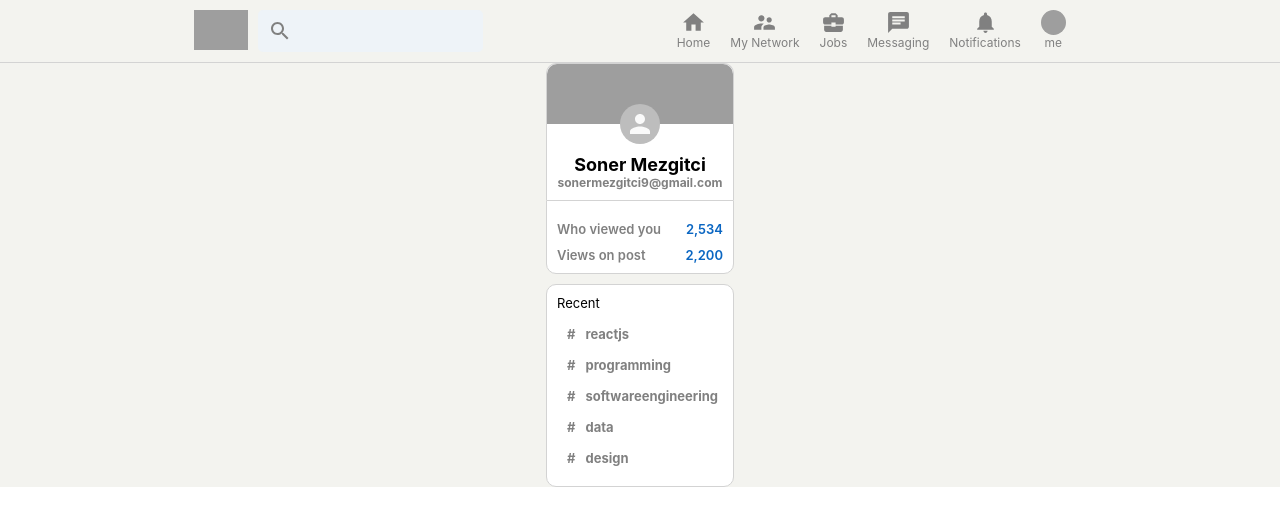
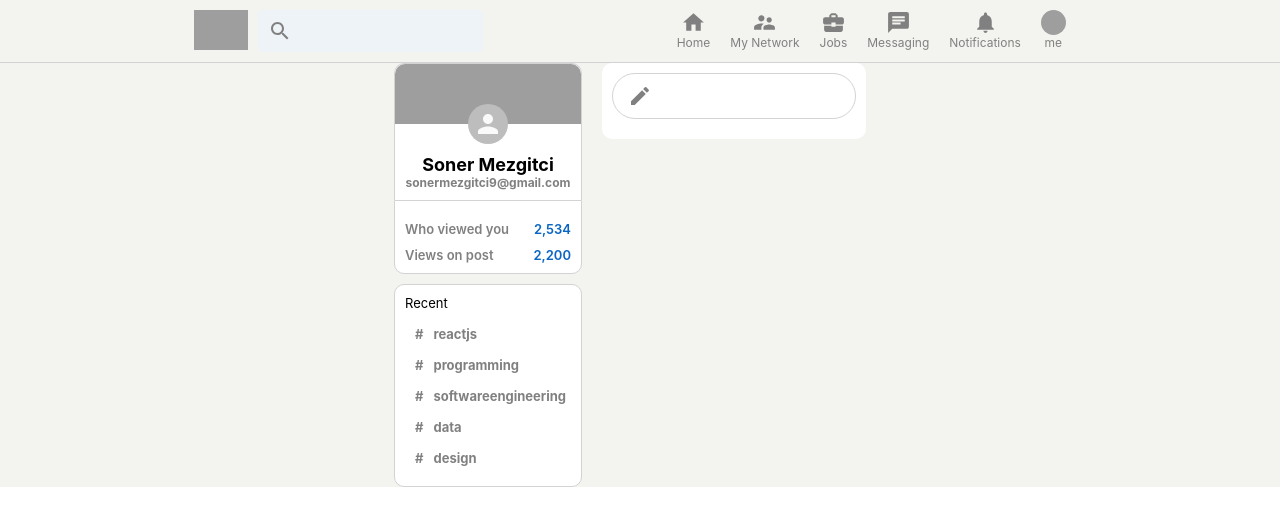
Before and after one commit to sonermezgitci/linkedin-clone-yt, a React (Create React App) app: page / in a window 1280 px wide. Shown: the top 526 px of the page. Built offline with nearby package versions, Linux system fonts and the light colour scheme; grey boxes are pictures that could not be loaded.

Commit message:
Feed implemented

```diff
--- a/src/App.js
+++ b/src/App.js
@@ -2,6 +2,8 @@
 import './App.css';
 import Header from "./Header";
 import Sidebar from "./Sidebar"
+import Feed from "./Feed";
+
 
 function App() {
   return (
@@ -12,7 +14,7 @@
       <div className="app__body">
         <Sidebar />
 
-        {/* feed */}
+        <Feed />
         {/* widgets */}
       </div>
 
--- /dev/null
+++ b/src/Feed.css
@@ -0,0 +1,39 @@
+.feed{
+  flex:0.6;
+  margin: 0 20px;
+}
+
+.feed__inputContainer{
+  background-color: white;
+  padding: 10px;
+  padding-bottom: 20px;
+  border-radius:10px;
+  margin-bottom:20px;
+
+}
+.feed__input{
+  border: 1px solid lightgray;
+  border-radius: 30px;
+  display: flex;
+  padding:10px;
+  color: gray;
+  padding-left: 15px;
+
+}
+
+.feed__input > form{
+    display: flex;
+    width: 100%;
+}
+
+.feed__input > form > input {
+  border: none;
+  flex: 1;
+  margin-left: 10px;
+  outline-width: 0;
+  font-weight: 600;
+}
+.feed__input > form > button {
+    display: none;
+
+}
--- /dev/null
+++ b/src/Feed.js
@@ -0,0 +1,27 @@
+import React from 'react'
+import "./Feed.css"
+import CreateIcon from "@material-ui/icons/Create";
+import InputOption from "./InputOption"
+
+function Feed() {
+    return (
+        <div className="feed">
+            <div className="feed__inputContainer">
+                <div className="feed__input">
+                    <CreateIcon />
+                    <form>
+                        <input type="text" />
+                        <button type="submit">Send</button>
+                    </form>
+                </div>
+                <div className="feed__inputOptions">
+                    <InputOption />
+
+
+                </div>
+            </div>
+        </div>
+    )
+}
+
+export default Feed
--- /dev/null
+++ b/src/InputOption.js
@@ -0,0 +1,12 @@
+import React from 'react'
+import './InputOption.css'
+
+
+
+function InputOption() {
+    return (
+        <div className="InputOption"></div>
+    )
+}
+
+export default InputOption
```
Also changed, not shown: src/InputOption.css (added), 1 other file (tests, documents, lock files or other folders).
